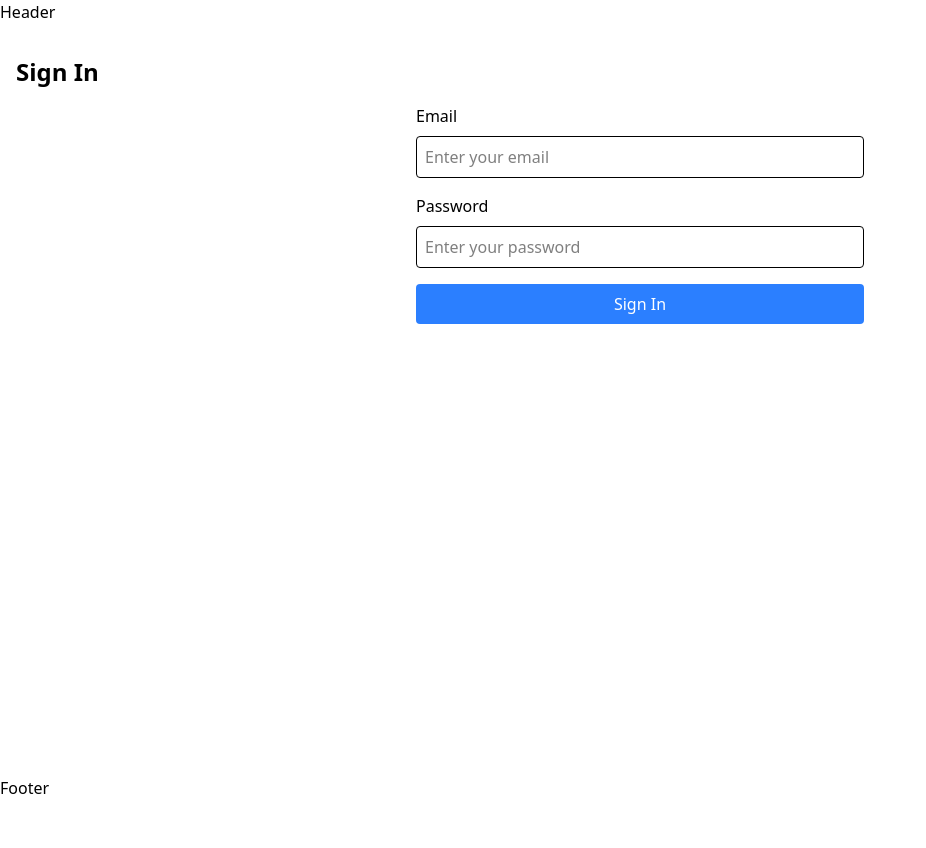
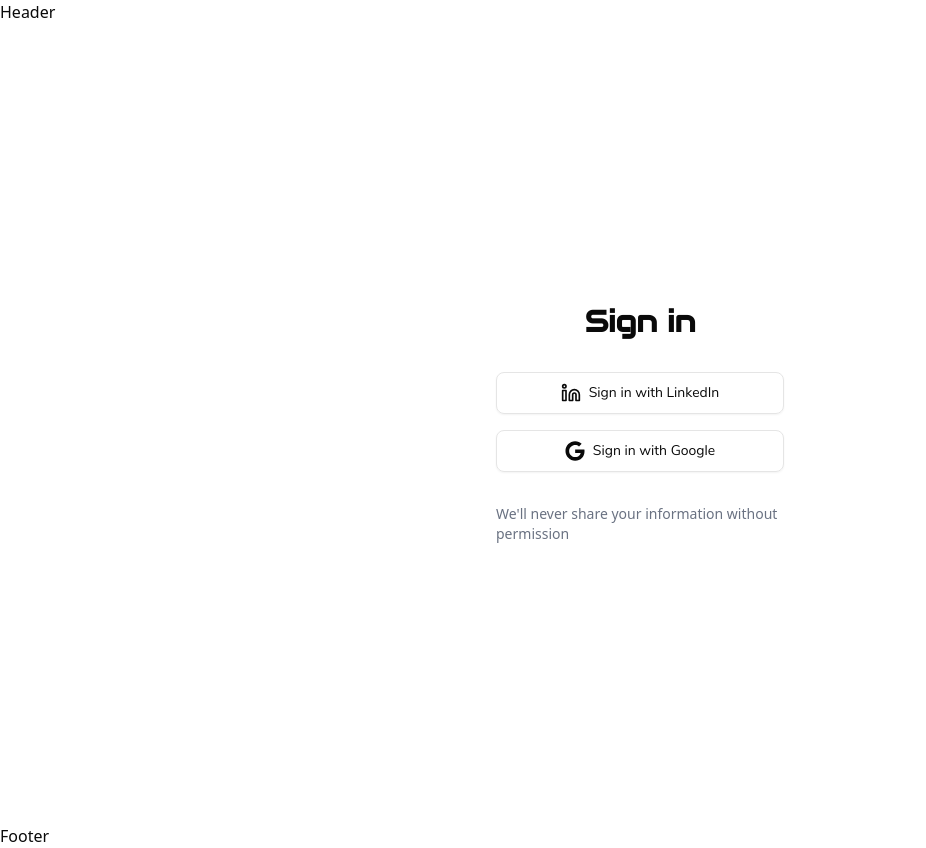
Before and after one commit to CodingCookiee/perfect-bio, a Next.js app: page /signin in a window 1280 px wide. Shown: the whole page, without its empty margins (0-926 px from the left). Before the commit the page ends 800 px from the top, so only its background shows below. Built offline with nearby package versions, Linux system fonts and the light colour scheme.

Commit message:
styling signin page

```diff
--- a/package.json
+++ b/package.json
@@ -11,6 +11,7 @@
   "dependencies": {
     "@prisma/client": "^6.4.1",
     "@radix-ui/react-progress": "^1.1.2",
+    "@radix-ui/react-slot": "^1.1.2",
     "@stripe/stripe-js": "^5.10.0",
     "@supabase/ssr": "^0.5.2",
     "@supabase/supabase-js": "^2.49.1",
@@ -23,6 +24,7 @@
     "react": "^19.0.0",
     "react-dom": "^19.0.0",
     "react-hook-form": "^7.54.2",
+    "react-icons": "^5.5.0",
     "stripe": "^17.7.0",
     "tailwind-merge": "^3.0.2",
     "tailwindcss-animate": "^1.0.7"
--- a/src/app/(auth)/signin/page.jsx
+++ b/src/app/(auth)/signin/page.jsx
@@ -1,35 +1,32 @@
 import React from 'react';
+import { Linkedin } from 'lucide-react';
+import { FaGoogle } from "react-icons/fa";
+import { Button } from "@/components/ui/button"
 
-export default function SignIn() {
+const Page = () => {
   return (
-    <div className="container mx-auto px-4 py-8">
-      <h1 className="text-2xl font-bold mb-4">Sign In</h1>
-      <form className="max-w-md mx-auto">
-        <div className="mb-4">
-          <label htmlFor="email" className="block mb-2">Email</label>
-          <input
-            type="email"
-            id="email"
-            className="w-full p-2 border rounded"
-            placeholder="Enter your email"
-          />
+    <div className='signin h-dvh w-full flex flex-col items-center justify-center p-4'>
+        <h1 className="text-3xl font-audiowide font-semibold mb-8">Sign in</h1>
+      <div className='social-logins flex flex-col items-center justify-center gap-4 w-full max-w-2xs'>
+
+        <Button className='w-full py-5 cursor-pointer bg-transparent border border-primary
+          text-text hover:bg-primary/20 hover:text-primary transition-all duration-300 ease-in-out
+          flex items-center justify-center gap-2'>
+          <Linkedin className="size-5" /> Sign in with LinkedIn
+        </Button>
+
+        <Button className='w-full py-5 cursor-pointer bg-transparent border border-primary
+          text-text hover:bg-primary/20 hover:text-primary transition-all duration-300 ease-in-out
+          flex items-center justify-center gap-2'>
+          <FaGoogle className="size-5" /> Sign in with Google
+        </Button>
+
+        <div className="text-sm text-gray-500 mt-4">
+          We'll never share your information without permission
         </div>
-        <div className="mb-4">
-          <label htmlFor="password" className="block mb-2">Password</label>
-          <input
-            type="password"
-            id="password"
-            className="w-full p-2 border rounded"
-            placeholder="Enter your password"
-          />
-        </div>
-        <button
-          type="submit"
-          className="w-full bg-blue-500 text-white py-2 px-4 rounded hover:bg-blue-600"
-        >
-          Sign In
-        </button>
-      </form>
+      </div>
     </div>
   );
 }
+
+export default Page;
--- a/src/app/globals.css
+++ b/src/app/globals.css
@@ -1,4 +1,8 @@
 /* Define layer order explicitly */
+
+@plugin "tailwindcss-animate";
+
+@custom-variant dark (&:is(.dark *));
 @layer tw, tw.theme, tw.base, tw.components, tw.utilities, custom;
 
 /* Import Tailwind as a whole first */
@@ -6,16 +10,43 @@
 /* Custom preflight instead of default */
 @import "./styles/custom-preflight.css" layer(tw.base);
 
-
 :root {
   --primary: #e87731;
   --secondary: #f49155;
   --text: #1f1f1f;
-  --background: #f6f4f0;
   --accent: rgb(79, 70, 229);
   --success: rgb(34, 197, 94);
   --warning: rgb(234, 179, 8);
   --error: rgb(239, 68, 68);
+  --radius: 0.625rem;
+  --background: oklch(1 0 0);
+  --foreground: oklch(0.145 0 0);
+  --card: oklch(1 0 0);
+  --card-foreground: oklch(0.145 0 0);
+  --popover: oklch(1 0 0);
+  --popover-foreground: oklch(0.145 0 0);
+  --primary-foreground: oklch(0.985 0 0);
+  --secondary-foreground: oklch(0.205 0 0);
+  --muted: oklch(0.97 0 0);
+  --muted-foreground: oklch(0.556 0 0);
+  --accent-foreground: oklch(0.205 0 0);
+  --destructive: oklch(0.577 0.245 27.325);
+  --border: oklch(0.922 0 0);
+  --input: oklch(0.922 0 0);
+  --ring: oklch(0.708 0 0);
+  --chart-1: oklch(0.646 0.222 41.116);
+  --chart-2: oklch(0.6 0.118 184.704);
+  --chart-3: oklch(0.398 0.07 227.392);
+  --chart-4: oklch(0.828 0.189 84.429);
+  --chart-5: oklch(0.769 0.188 70.08);
+  --sidebar: oklch(0.985 0 0);
+  --sidebar-foreground: oklch(0.145 0 0);
+  --sidebar-primary: oklch(0.205 0 0);
+  --sidebar-primary-foreground: oklch(0.985 0 0);
+  --sidebar-accent: oklch(0.97 0 0);
+  --sidebar-accent-foreground: oklch(0.205 0 0);
+  --sidebar-border: oklch(0.922 0 0);
+  --sidebar-ring: oklch(0.708 0 0);
 }
 
 /* Custom utilities in the custom layer */
@@ -81,3 +112,84 @@
   margin: initial;
   padding: initial;
 }
+
+.dark {
+  --background: oklch(0.145 0 0);
+  --foreground: oklch(0.985 0 0);
+  --card: oklch(0.205 0 0);
+  --card-foreground: oklch(0.985 0 0);
+  --popover: oklch(0.205 0 0);
+  --popover-foreground: oklch(0.985 0 0);
+  --primary: oklch(0.922 0 0);
+  --primary-foreground: oklch(0.205 0 0);
+  --secondary: oklch(0.269 0 0);
+  --secondary-foreground: oklch(0.985 0 0);
+  --muted: oklch(0.269 0 0);
+  --muted-foreground: oklch(0.708 0 0);
+  --accent: oklch(0.269 0 0);
+  --accent-foreground: oklch(0.985 0 0);
+  --destructive: oklch(0.704 0.191 22.216);
+  --border: oklch(1 0 0 / 10%);
+  --input: oklch(1 0 0 / 15%);
+  --ring: oklch(0.556 0 0);
+  --chart-1: oklch(0.488 0.243 264.376);
+  --chart-2: oklch(0.696 0.17 162.48);
+  --chart-3: oklch(0.769 0.188 70.08);
+  --chart-4: oklch(0.627 0.265 303.9);
+  --chart-5: oklch(0.645 0.246 16.439);
+  --sidebar: oklch(0.205 0 0);
+  --sidebar-foreground: oklch(0.985 0 0);
+  --sidebar-primary: oklch(0.488 0.243 264.376);
+  --sidebar-primary-foreground: oklch(0.985 0 0);
+  --sidebar-accent: oklch(0.269 0 0);
+  --sidebar-accent-foreground: oklch(0.985 0 0);
+  --sidebar-border: oklch(1 0 0 / 10%);
+  --sidebar-ring: oklch(0.556 0 0);
+}
+
+@theme inline {
+  --radius-sm: calc(var(--radius) - 4px);
+  --radius-md: calc(var(--radius) - 2px);
+  --radius-lg: var(--radius);
+  --radius-xl: calc(var(--radius) + 4px);
+  --color-background: var(--background);
+  --color-foreground: var(--foreground);
+  --color-card: var(--card);
+  --color-card-foreground: var(--card-foreground);
+  --color-popover: var(--popover);
+  --color-popover-foreground: var(--popover-foreground);
+  --color-primary: var(--primary);
+  --color-primary-foreground: var(--primary-foreground);
+  --color-secondary: var(--secondary);
+  --color-secondary-foreground: var(--secondary-foreground);
+  --color-muted: var(--muted);
+  --color-muted-foreground: var(--muted-foreground);
+  --color-accent: var(--accent);
+  --color-accent-foreground: var(--accent-foreground);
+  --color-destructive: var(--destructive);
+  --color-border: var(--border);
+  --color-input: var(--input);
+  --color-ring: var(--ring);
+  --color-chart-1: var(--chart-1);
+  --color-chart-2: var(--chart-2);
+  --color-chart-3: var(--chart-3);
+  --color-chart-4: var(--chart-4);
+  --color-chart-5: var(--chart-5);
+  --color-sidebar: var(--sidebar);
+  --color-sidebar-foreground: var(--sidebar-foreground);
+  --color-sidebar-primary: var(--sidebar-primary);
+  --color-sidebar-primary-foreground: var(--sidebar-primary-foreground);
+  --color-sidebar-accent: var(--sidebar-accent);
+  --color-sidebar-accent-foreground: var(--sidebar-accent-foreground);
+  --color-sidebar-border: var(--sidebar-border);
+  --color-sidebar-ring: var(--sidebar-ring);
+}
+
+@layer base {
+  * {
+    @apply border-border outline-ring/50;
+  }
+  body {
+    @apply bg-background text-foreground;
+  }
+}
--- /dev/null
+++ b/src/components/ui/button.jsx
@@ -0,0 +1,55 @@
+import * as React from "react"
+import { Slot } from "@radix-ui/react-slot"
+import { cva } from "class-variance-authority";
+
+import { cn } from "@/lib/utils"
+
+const buttonVariants = cva(
+  "inline-flex items-center justify-center gap-2 whitespace-nowrap rounded-md text-sm font-medium transition-all disabled:pointer-events-none disabled:opacity-50 [&_svg]:pointer-events-none [&_svg:not([class*='size-'])]:size-4 shrink-0 [&_svg]:shrink-0 outline-none focus-visible:border-ring focus-visible:ring-ring/50 focus-visible:ring-[3px] aria-invalid:ring-destructive/20 dark:aria-invalid:ring-destructive/40 aria-invalid:border-destructive",
+  {
+    variants: {
+      variant: {
+        default:
+          "bg-primary font-nunito text-primary-foreground shadow-xs hover:bg-primary/90",
+        destructive:
+          "bg-destructive font-nunito text-white shadow-xs hover:bg-destructive/90 focus-visible:ring-destructive/20 dark:focus-visible:ring-destructive/40 dark:bg-destructive/60",
+        outline:
+          "border bg-background font-nunito shadow-xs hover:bg-accent hover:text-accent-foreground dark:bg-input/30 dark:border-input dark:hover:bg-input/50",
+        secondary:
+          "bg-secondary font-nunito text-secondary-foreground shadow-xs hover:bg-secondary/80",
+        ghost:
+          "hover:bg-accent font-nunito hover:text-accent-foreground dark:hover:bg-accent/50",
+        link: "text-primary underline-offset-4 hover:underline",
+      },
+      size: {
+        default: "h-9 px-4 py-2 has-[>svg]:px-3",
+        sm: "h-8 rounded-md gap-1.5 px-3 has-[>svg]:px-2.5",
+        lg: "h-10 rounded-md px-6 has-[>svg]:px-4",
+        icon: "size-9",
+      },
+    },
+    defaultVariants: {
+      variant: "default",
+      size: "default",
+    },
+  }
+)
+
+function Button({
+  className,
+  variant,
+  size,
+  asChild = false,
+  ...props
+}) {
+  const Comp = asChild ? Slot : "button"
+
+  return (
+    <Comp
+      data-slot="button"
+      className={cn(buttonVariants({ variant, size, className }))}
+      {...props} />
+  );
+}
+
+export { Button, buttonVariants }
```
Also changed, not shown: 2 other files (tests, documents, lock files or other folders).
